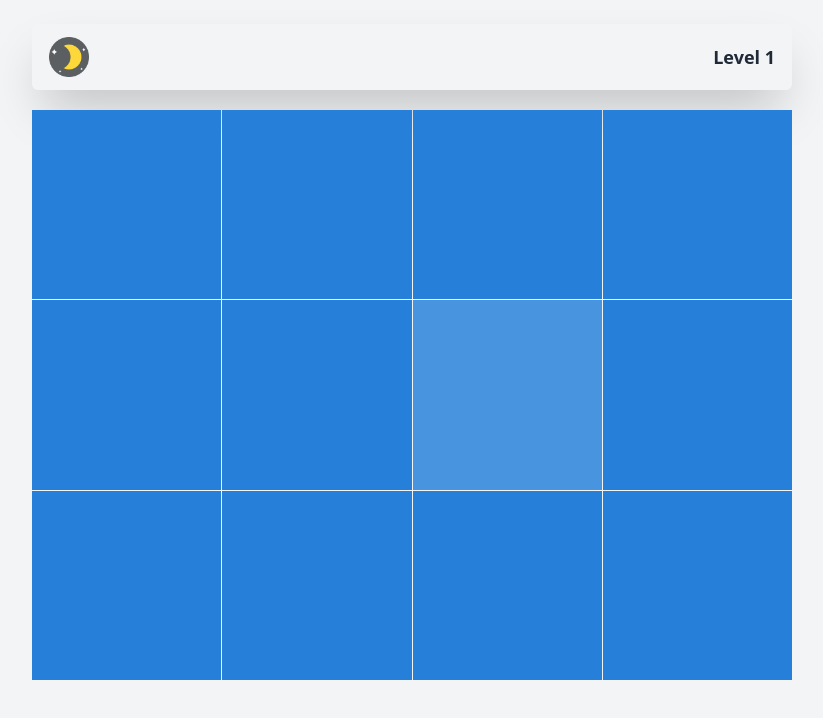
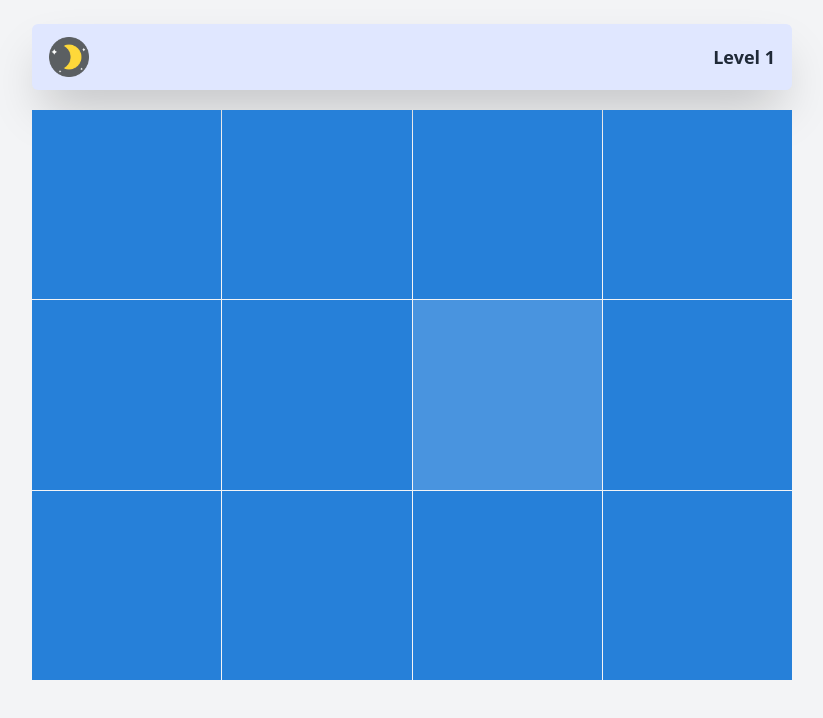
Before and after one commit to alirezaeisoftware/maadiran_test, a React (Vite) app: page / in a window 1280 px wide. Shown: the top 718 px of the page, without its empty margins (228-1051 px from the left). Built offline with nearby package versions, Linux system fonts and the light colour scheme.

Commit message:
fix: fix navbar

```diff
--- a/src/components/navbar/navbar.tsx
+++ b/src/components/navbar/navbar.tsx
@@ -21,7 +21,8 @@ const buttonClasses = {
 const navClasses = `
   my-5 flex items-center justify-between border border-transparent
   px-4 py-2 shadow-2xl rounded-md
-  bg-white-900 text-gray-800
+ bg-indigo-100
+ text-gray-800
   dark:bg-gray-800 dark:text-white
   transition-colors duration-300
 `;
```
